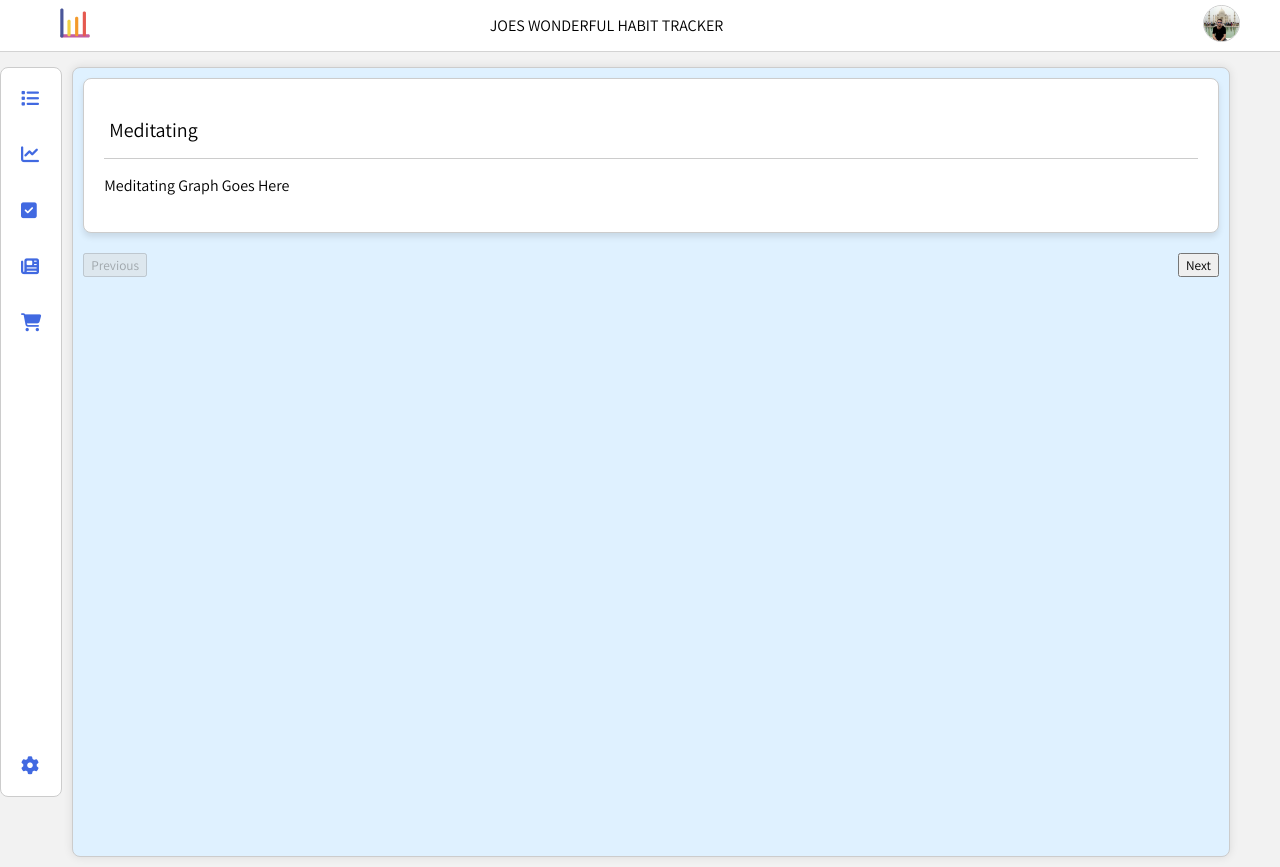
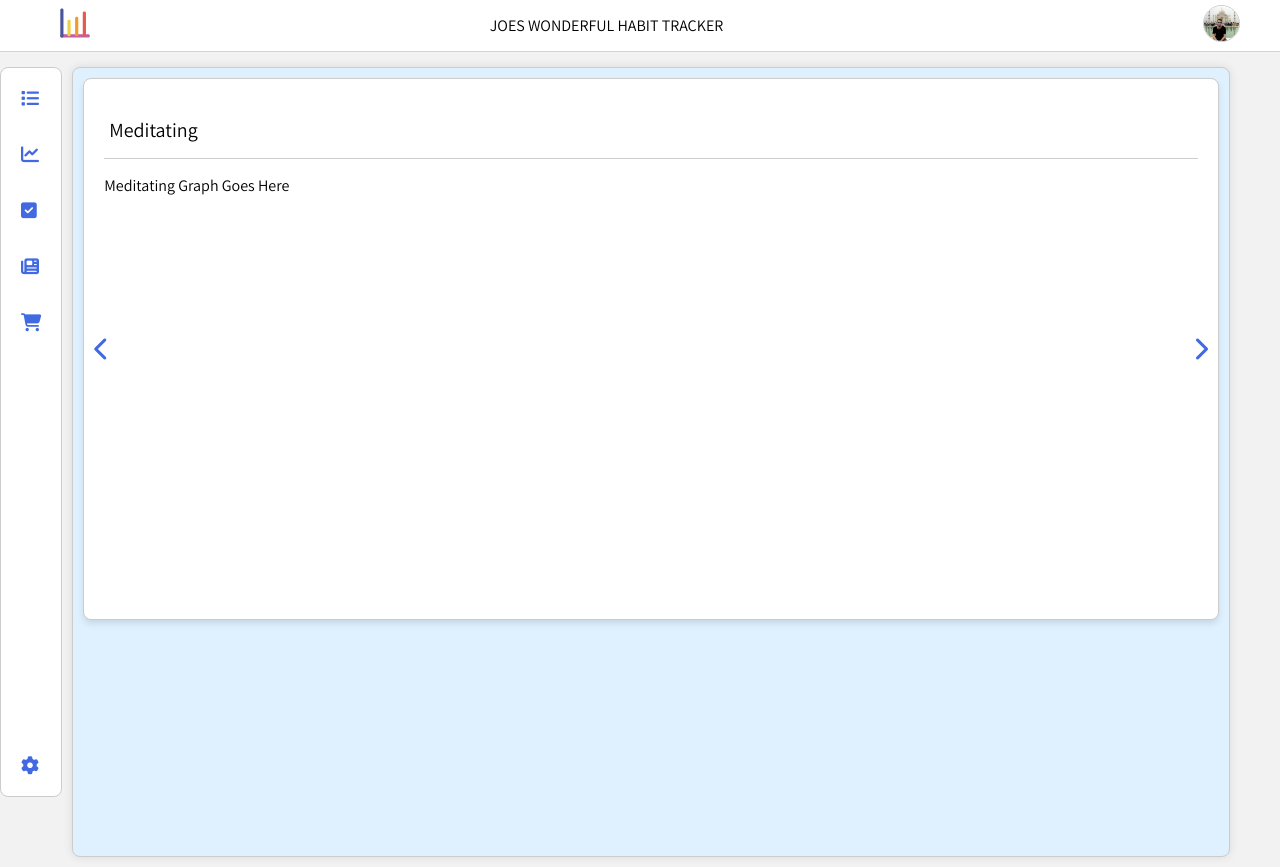
Before and after one commit to joseph-johnson27001/habits_tracker, a Vue app: page /#/habits in a window 1280 px wide. Built offline with nearby package versions, Linux system fonts and the light colour scheme.

Commit message:
Finishing off habits page cards

```diff
--- a/src/views/HabitsPage.vue
+++ b/src/views/HabitsPage.vue
@@ -1,8 +1,10 @@
 <template>
   <div class="habits-page">
-    <!-- Display the current habit card with slide animation -->
     <transition :name="transitionName" mode="out-in">
       <div :key="currentIndex" class="card">
+        <div class="arrow-button prev-button" @click="prevCard">
+          <i class="fas fa-chevron-left"></i>
+        </div>
         <div class="heading-container">
           <h1>{{ habits[currentIndex].name }}</h1>
         </div>
@@ -10,16 +12,11 @@
           <p>{{ habits[currentIndex].value }}</p>
           <HabitCard :habit="habits[currentIndex]" />
         </div>
+        <div class="arrow-button next-button" @click="nextCard">
+          <i class="fas fa-chevron-right"></i>
+        </div>
       </div>
     </transition>
-
-    <!-- Add navigation buttons to move between cards -->
-    <div class="carousel-navigation">
-      <button @click="prevCard" :disabled="currentIndex === 0">Previous</button>
-      <button @click="nextCard" :disabled="currentIndex === habits.length - 1">
-        Next
-      </button>
-    </div>
   </div>
 </template>
 
@@ -37,8 +34,8 @@ export default {
         { name: "Working Out", value: "Working Out Graph Goes Here" },
         { name: "Reading", value: "Reading Graph Goes Here" },
       ],
-      currentIndex: 0, // Initialize with the first card
-      direction: "next", // Initialize animation direction
+      currentIndex: 0,
+      direction: "next",
     };
   },
   computed: {
@@ -48,19 +45,13 @@ export default {
   },
   methods: {
     nextCard() {
-      // Set animation direction to "next"
       this.direction = "next";
-
-      // Move to the next card if not at the end
       if (this.currentIndex < this.habits.length - 1) {
         this.currentIndex++;
       }
     },
     prevCard() {
-      // Set animation direction to "prev"
       this.direction = "prev";
-
-      // Move to the previous card if not at the beginning
       if (this.currentIndex > 0) {
         this.currentIndex--;
       }
@@ -70,6 +61,10 @@ export default {
 </script>
 
 <style>
+.card {
+  position: relative;
+  height: 500px;
+}
 .habits-page {
   padding: 10px;
 }
@@ -82,26 +77,39 @@ export default {
   justify-content: space-between;
   margin-top: 10px;
 }
-.card {
-  display: flex;
-  flex-direction: column;
-  position: relative;
-  transition: transform 0.86s, opacity 0.5s;
-}
+
 .slide-fade-next-enter-active,
 .slide-fade-prev-leave-active,
 .slide-fade-prev-enter-active,
 .slide-fade-next-leave-active {
-  transition: transform 0.5s, opacity 0.5s;
+  transition: transform 0.75s;
 }
 .slide-fade-next-enter,
 .slide-fade-prev-leave-to {
-  transform: translateX(100%);
-  opacity: 0;
+  transform: translateX(200%);
 }
 .slide-fade-prev-enter,
 .slide-fade-next-leave-to {
-  transform: translateX(-100%);
-  opacity: 0;
+  transform: translateX(-200%);
+}
+
+.arrow-button {
+  background-color: transparent;
+  border: none;
+  color: #4169e1; /* Blue color */
+  cursor: pointer;
+  font-size: 24px;
+  outline: none;
+  position: absolute;
+  top: 50%;
+  transform: translateY(-50%);
+}
+
+.prev-button {
+  left: 10px;
+}
+
+.next-button {
+  right: 10px;
 }
 </style>
```
